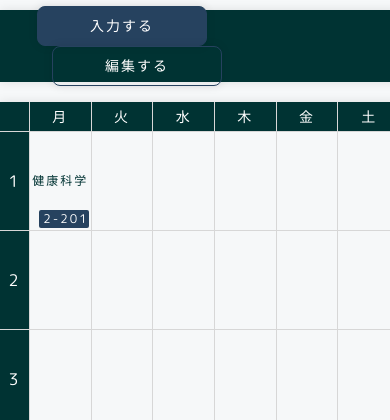
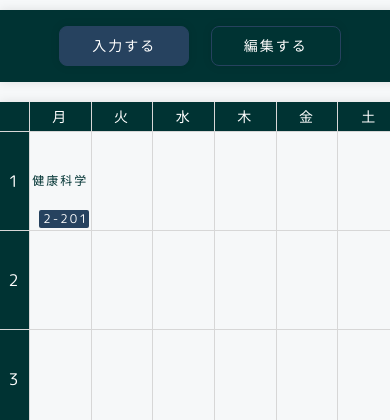
Before and after one commit to 1nary/Timey, a Django app: page / in a window 390 px wide. Shown: the top 420 px of the page. Run offline with Django 3.2, Linux system fonts and the light colour scheme; data comes from the database, SQL or seed files in the repository; some libraries are stand-ins or nearby versions.

Commit message:
メディアクエリの設定

```diff
--- a/create/static/css/syle.css
+++ b/create/static/css/syle.css
@@ -585,6 +585,9 @@ p {
   .body__main-menu-btn-wrap {
     margin: 0 auto;
   }
+  .body__main-menu-btn-wrap > .btn {
+    width: 130px;
+  }
   .body__main-table {
     border-radius: 0px;
     margin-top: 20px;
```
